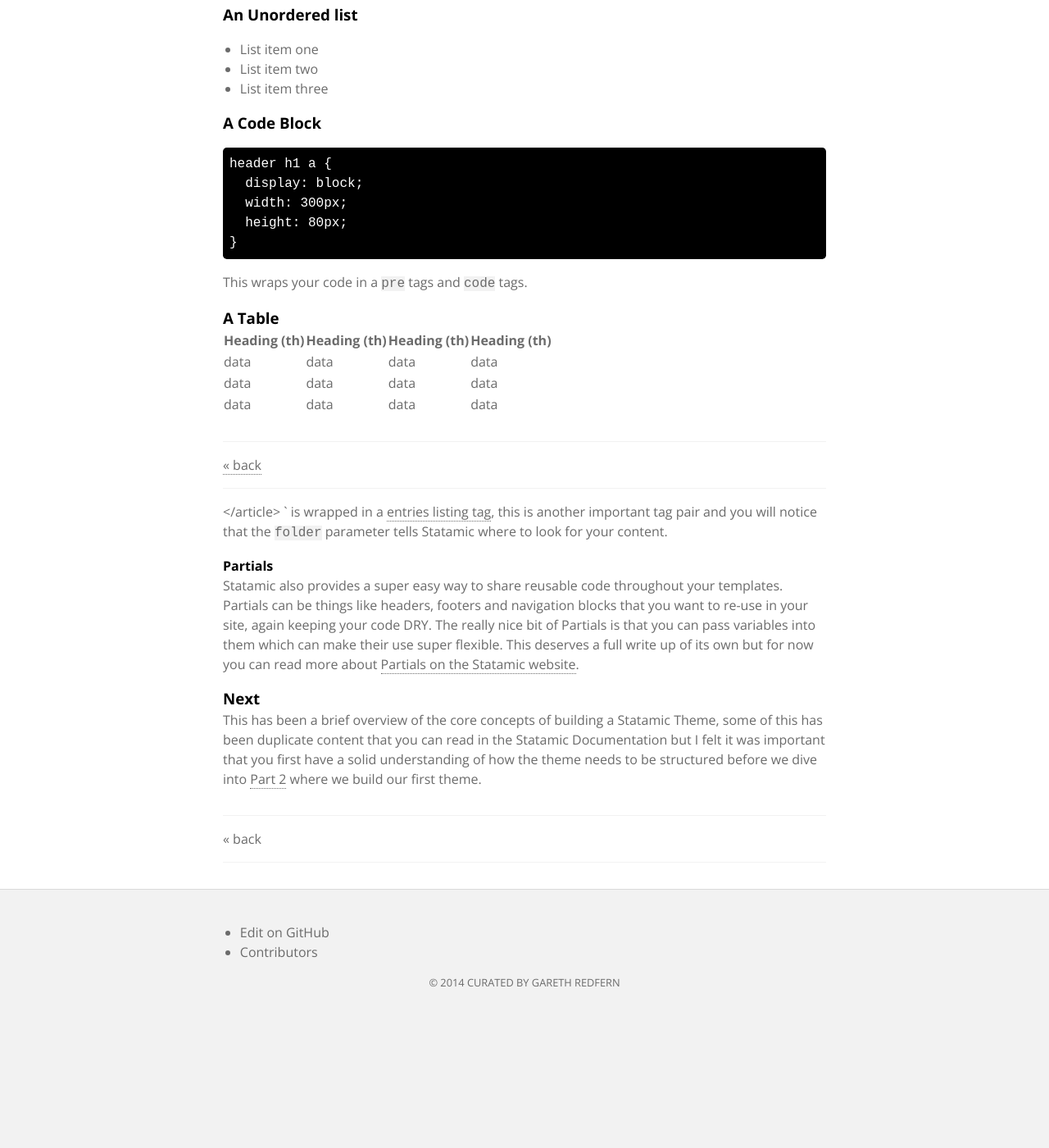
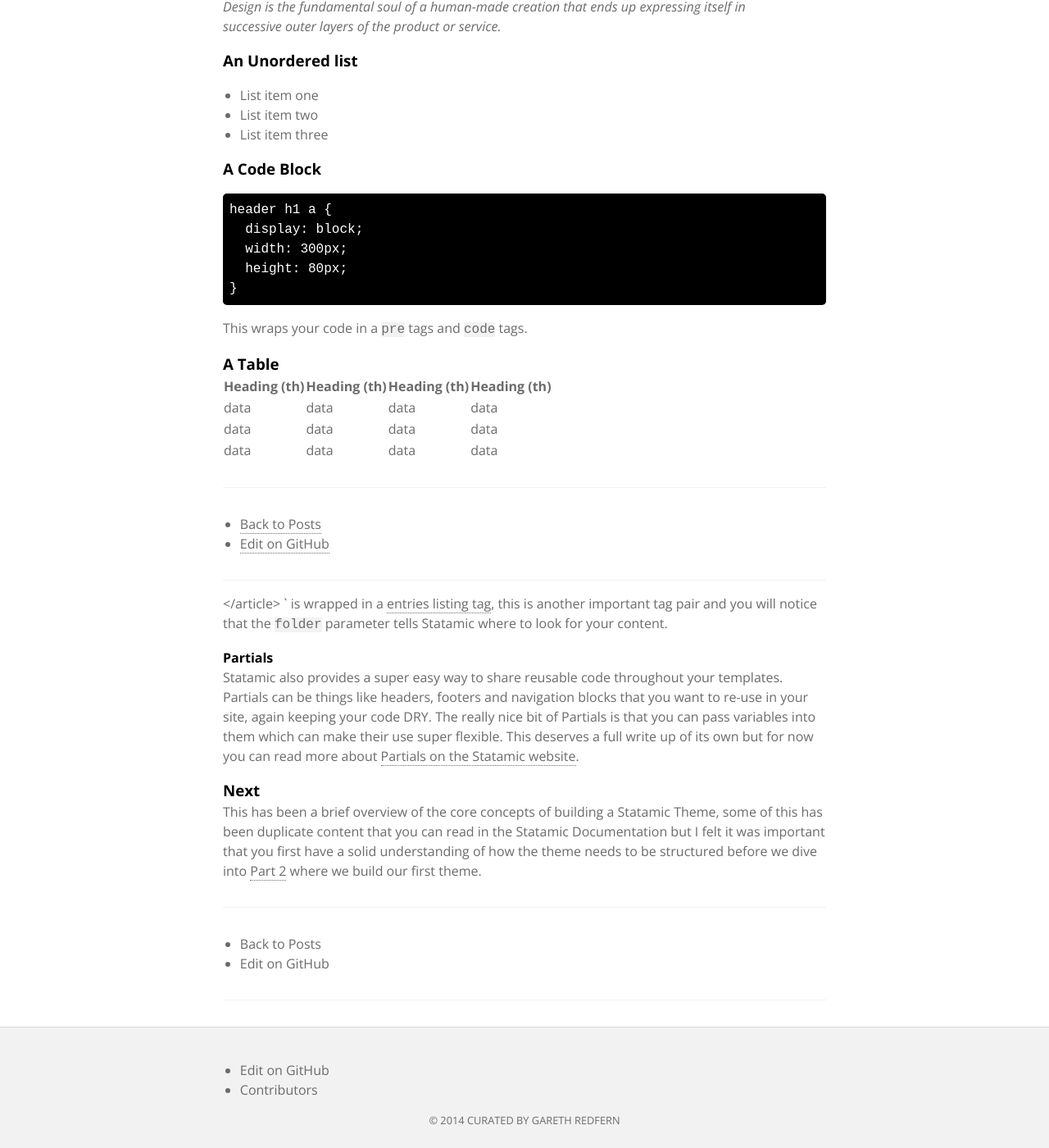
Before and after one commit to yankeebobo/statamicthemes.github.io, a Jekyll site: the page built from _articles/2013-01-19-building-your-first-statamic-theme-part-one.md, in a window 1280 px wide and 1400 px high, scrolled down 4903 px. Shown: the whole window at 82% size. Built offline with Jekyll 4.4.1, drawn with Linux system fonts in a browser that asks for light colours; comment, search, counter and statistics services are not loaded; before the commit the page ends 6135 px from its top, so only the background shows below that; some of the changed text lies outside the part shown.

Commit message:
Added edit link for articles.

```diff
--- a/_layouts/post.html
+++ b/_layouts/post.html
@@ -26,6 +26,9 @@
   </div><!-- END .article__content -->
 
   <footer class="article__footer">
-    <a href="#">&laquo; back</a>
+    <ul>
+      <li><a href="#">Back to Posts</a></li>
+      <li><a href="{{ page.path }}">Edit on GitHub</a></li>
+    </ul>
   </footer>
 </article>
```
